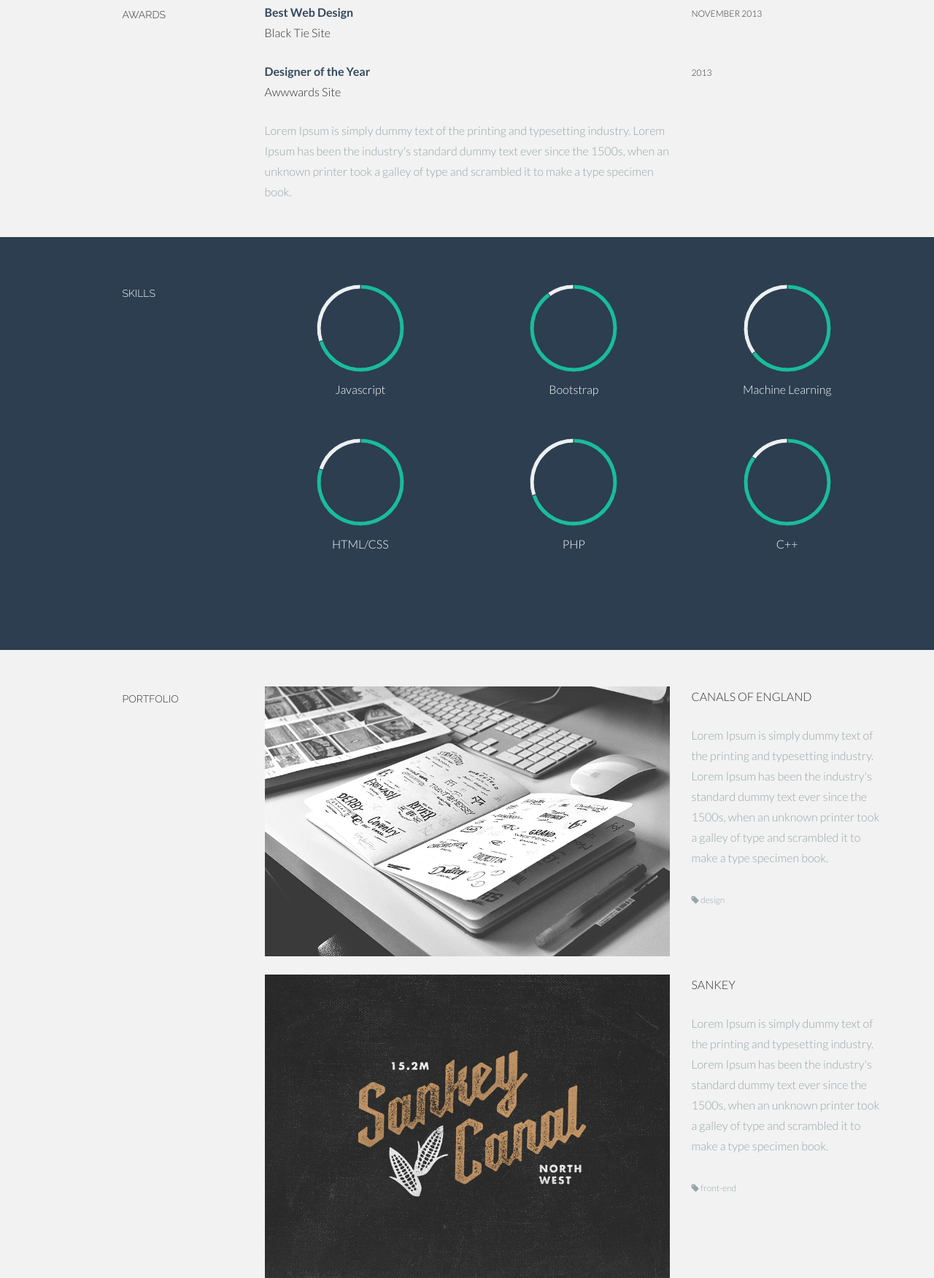
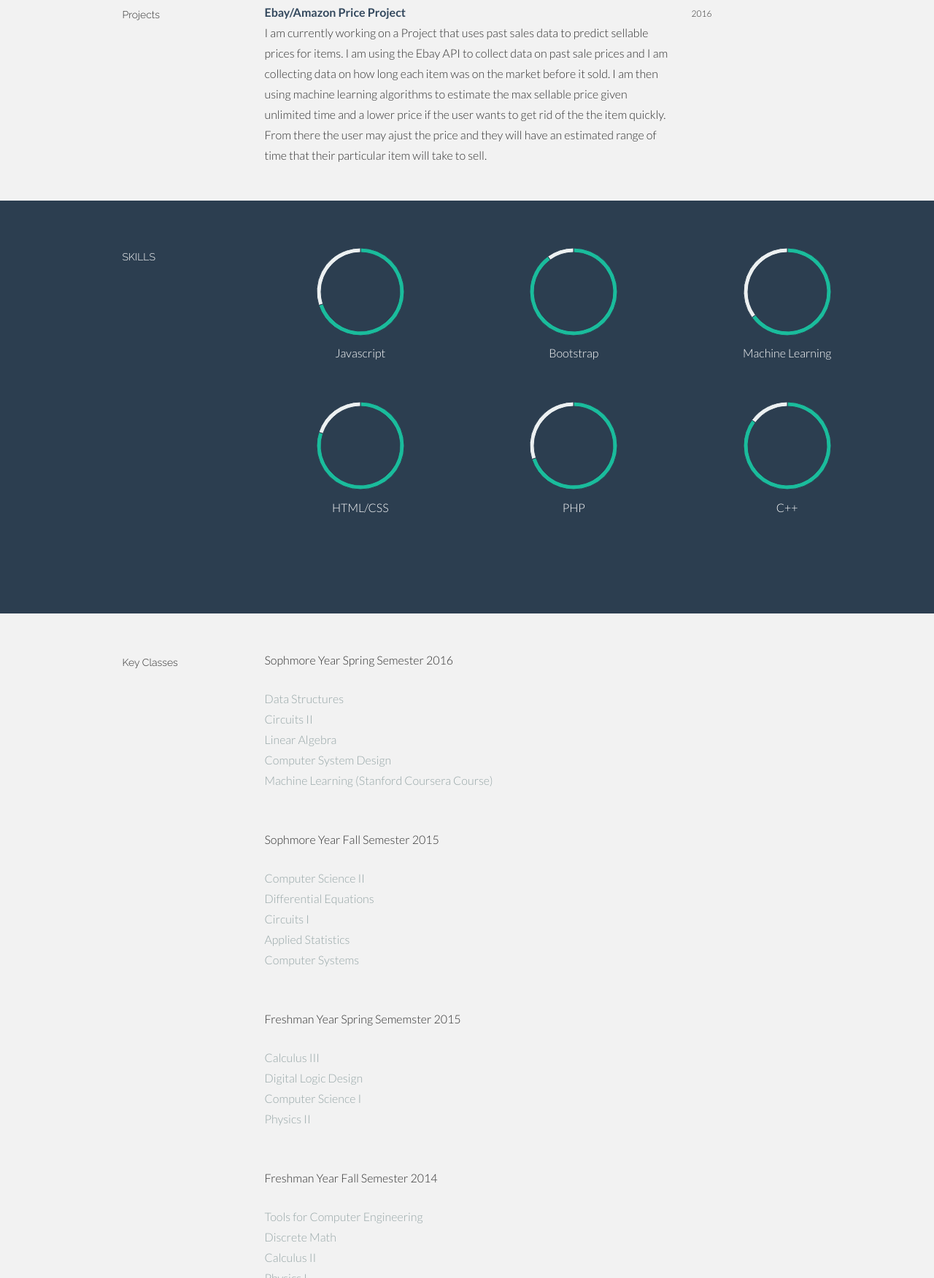
Before and after one commit to RusseII/russeii.github.io, a plain HTML site: page index.html in a window 1280 px wide. Shown: the part 1788-3540 px from the top of the page at 73% size. Drawn offline with Linux system fonts and the light colour scheme.

Commit message:
added .ico image added in more info

```diff
--- a/index.html
+++ b/index.html
@@ -5,7 +5,7 @@
     <meta name="viewport" content="width=device-width, initial-scale=1.0">
     <meta name="description" content="">
     <meta name="author" content="">
-    <link rel="shortcut icon" href="assets/ico/favicon.png">
+    <link rel="shortcut icon" href="assets/soccer-ball.ico">
 
     <title>Russell</title>
 
@@ -115,7 +115,7 @@
 					</p>
 				</div>
 				<div class="col-lg-3">
-					<p><sm>JUNE 2012</sm></p>
+					<p><sm>AUGUST 2012-MAY 2014</sm></p>
 				</div>
 
 		</div><!--/.row -->
@@ -148,7 +148,7 @@
 					<p><more>Tasks included interacting with customers, ringing out groceries, handling  money, pushing carts, bagging merchandise, running errands, cleaning,  dealing with paperwork, training other workers, and working together in teams.</more></p>
 				</div>
 				<div class="col-lg-3">
-					<p><sm>JUNE 2010 - JULY 2012</sm></p>
+					<p><sm> 2012 - JULY 2013</sm></p>
 				</div>
 		</div><!--/.row -->
 		<br>
@@ -160,26 +160,20 @@
 	<div class="container desc">
 		<div class="row">
 				<div class="col-lg-2 col-lg-offset-1">
-					<h5>AWARDS</h5>
+					<h5>Projects</h5>
 				</div>
 				<div class="col-lg-6">
-					<p><t>Best Web Design</t><br/>
-						Black Tie Site <br/>
+					<p><t>Ebay/Amazon Price Project</t><br/>
+						 I am currently working on a Project that uses past sales data to predict sellable prices for items. I am using the Ebay API to collect data on past sale prices and I am collecting data on how long each item was on the market before it sold. I am then using machine learning algorithms to estimate the max sellable price given unlimited time and a lower price if the user wants to get rid of the the item quickly. From there the user may ajust the price and they will have an estimated range of time that their particular item will take to sell.
+						 <br/>
 					</p>
 				</div>
 				<div class="col-lg-3">
-					<p><sm>NOVEMBER 2013</sm></p>
+					<p><sm>2016</sm></p>
 				</div>
 
-				<div class="col-lg-6 col-lg-offset-3">
-					<p><t>Designer of the Year</t><br/>
-						Awwwards Site
-					</p>
-					<p><more>Lorem Ipsum is simply dummy text of the printing and typesetting industry. Lorem Ipsum has been the industry's standard dummy text ever since the 1500s, when an unknown printer took a galley of type and scrambled it to make a type specimen book.</more></p>
-				</div>
-				<div class="col-lg-3">
-					<p><sm>2013</sm></p>
-				</div>
+
+
 
 		</div><!--/.row -->
 		<br>
@@ -315,36 +309,60 @@
 	<div class="container desc">
 		<div class="row">
 				<div class="col-lg-2 col-lg-offset-1">
-					<h5>PORTFOLIO</h5>
+					<h5>Key Classes</h5>
 				</div>
+
 				<div class="col-lg-6">
-					<p><img class="img-responsive" src="assets/img/port01.jpg" alt=""></p>
-				</div>
-				<div class="col-lg-3">
-					<p>CANALS OF ENGLAND</p>
-				<p><more>Lorem Ipsum is simply dummy text of the printing and typesetting industry. Lorem Ipsum has been the industry's standard dummy text ever since the 1500s, when an unknown printer took a galley of type and scrambled it to make a type specimen book.<br/><br/>
-					<sm><i class="icon-tag"></i> design</sm></more>
+					<p>Sophmore Year Spring Semester 2016</p>
+				<p><more>
+				Data Structures<br/>
+				Circuits II<br/>
+				Linear Algebra<br/>
+				Computer System Design<br/>
+				Machine Learning (Stanford Coursera Course)
+				<br/><br/>
+				</more>
 				</p>
 				</div>
 
-				<div class="col-lg-6 col-lg-offset-3">
-					<p><img class="img-responsive" src="assets/img/port02.jpg" alt=""></p>
-				</div>
-				<div class="col-lg-3">
-						<p>SANKEY</p>
-					<p><more>Lorem Ipsum is simply dummy text of the printing and typesetting industry. Lorem Ipsum has been the industry's standard dummy text ever since the 1500s, when an unknown printer took a galley of type and scrambled it to make a type specimen book.<br/><br/>
-						<sm><i class="icon-tag"></i> front-end</sm></more>
+
+				<div class="col-lg-9 col-lg-offset-3">
+						<p>Sophmore Year Fall Semester 2015</p>
+					<p><more>
+					Computer Science II<br/>
+					Differential Equations<br/>
+					Circuits I<br/>
+					Applied Statistics<br/>
+					Computer Systems
+					<br/><br/>
+						</more>
 					</p>
 				</div>
 
-				<div class="col-lg-6 col-lg-offset-3">
-					<p><img class="img-responsive" src="assets/img/port03.jpg" alt=""></p>
+
+				<div class="col-lg-9 col-lg-offset-3">
+						<p>Freshman Year Spring Sememster 2015</p>
+					<p><more>
+					Calculus III<br/>
+					Digital Logic Design<br/>
+					Computer Science I<br/>
+					Physics II
+
+
+					<br/><br/>
+					</more>
+					</p>
 				</div>
-				<div class="col-lg-3">
-						<p>WE GROW</p>
-					<p><more>Lorem Ipsum is simply dummy text of the printing and typesetting industry. Lorem Ipsum has been the industry's standard dummy text ever since the 1500s, when an unknown printer took a galley of type and scrambled it to make a type specimen book.<br/><br/>
-						<sm><i class="icon-tag"></i> web design</sm></more>
-					</p>
+				<div class="col-lg-9 col-lg-offset-3">
+					<p>Freshman Year Fall Semester 2014</p>
+				<p><more>
+				Tools for Computer Engineering<br/>
+				Discrete Math<br/>
+				Calculus II<br/>
+				Physics I
+				<br/><br/>
+				</more>
+				</p>
 				</div>
 
 		</div><!--/.row -->
@@ -382,7 +400,7 @@
 						<a href="#"><i class="icon-dribbble"></i></a>
 						<a href="#"><i class="icon-twitter"></i></a>
 						<a href="#"><i class="icon-facebook"></i></a>
-						<a href="#"><i class="icon-linkedin"></i></a>
+						<a href="https://www.linkedin.com/in/russell-ratcliffe-b5b7a290?trk=hp-identity-name"><i class="icon-linkedin"></i></a>
 						<a href="#"><i class="icon-apple"></i></a>
 
 					</p>
```
Also changed, not shown: assets/soccer-ball.ico (added), 1 other file.
